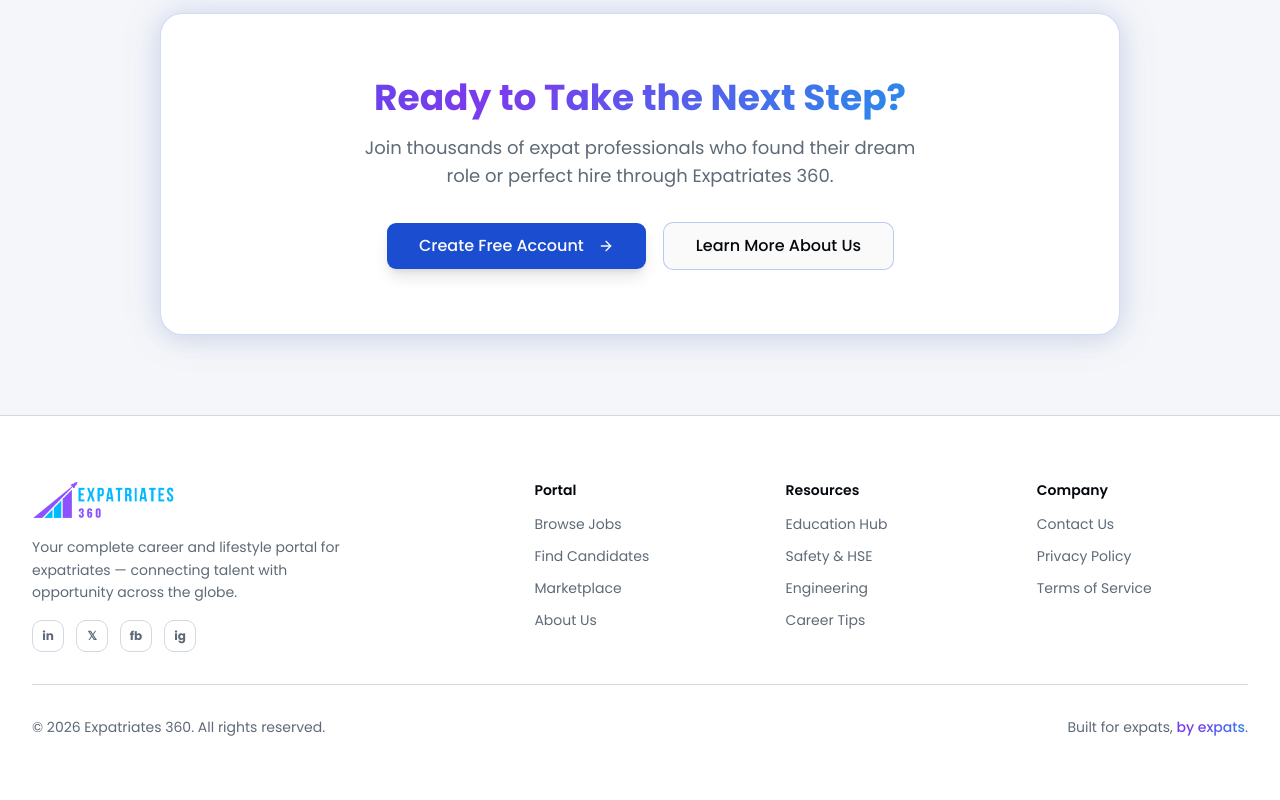
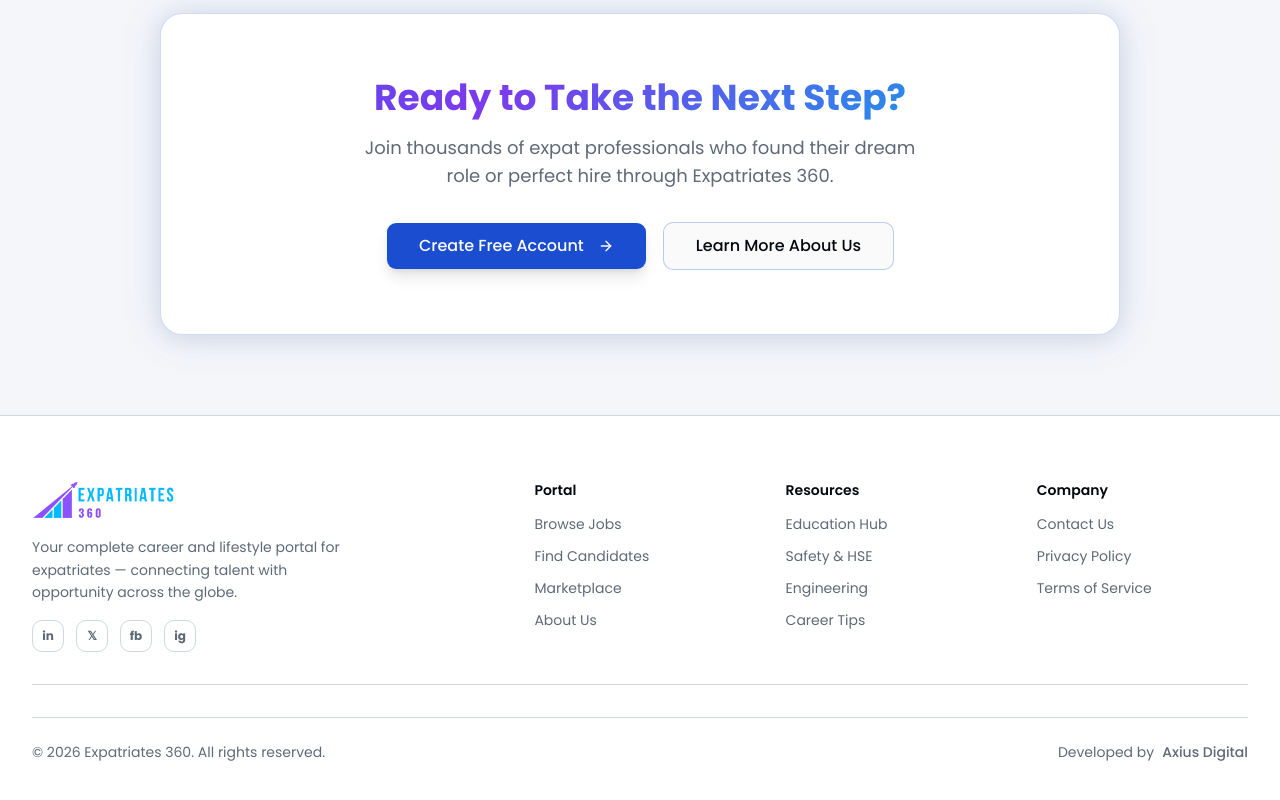
Before and after one commit to expatriates360-lab/expatriates-360, a Next.js app: page / in a window 1280 px wide. Shown: the part 3410-4210 px from the top of the page. Built offline with nearby package versions, Linux system fonts and the light colour scheme; no server answers.

Commit message:
Updated admin dashboard and added footer

```diff
--- a/src/components/layout/Footer.tsx
+++ b/src/components/layout/Footer.tsx
@@ -84,12 +84,21 @@ export function Footer() {
 
         <Separator className="my-8" />
 
-        <div className="flex flex-col sm:flex-row items-center justify-between gap-4 text-sm text-muted-foreground">
-          <p>© {new Date().getFullYear()} Expatriates 360. All rights reserved.</p>
-          <p>
-            Built for expats,{" "}
-            <span className="gradient-text font-medium">by expats</span>.
-          </p>
+        <div className="flex flex-col sm:flex-row items-center justify-between gap-4 text-sm text-muted-foreground border-t border-border pt-6 mt-8">
+          <div className="flex flex-col sm:flex-row items-center gap-2 w-full justify-between">
+            <span>© {new Date().getFullYear()} Expatriates 360. All rights reserved.</span>
+            <span className="flex items-center gap-1">
+              Developed by
+              <a
+                href="https://axiusdigital.com"
+                target="_blank"
+                rel="noopener noreferrer"
+                className="font-medium text-sm text-muted-foreground hover:text-primary transition-colors duration-300 ml-1"
+              >
+                Axius Digital
+              </a>
+            </span>
+          </div>
         </div>
       </div>
     </footer>
```
